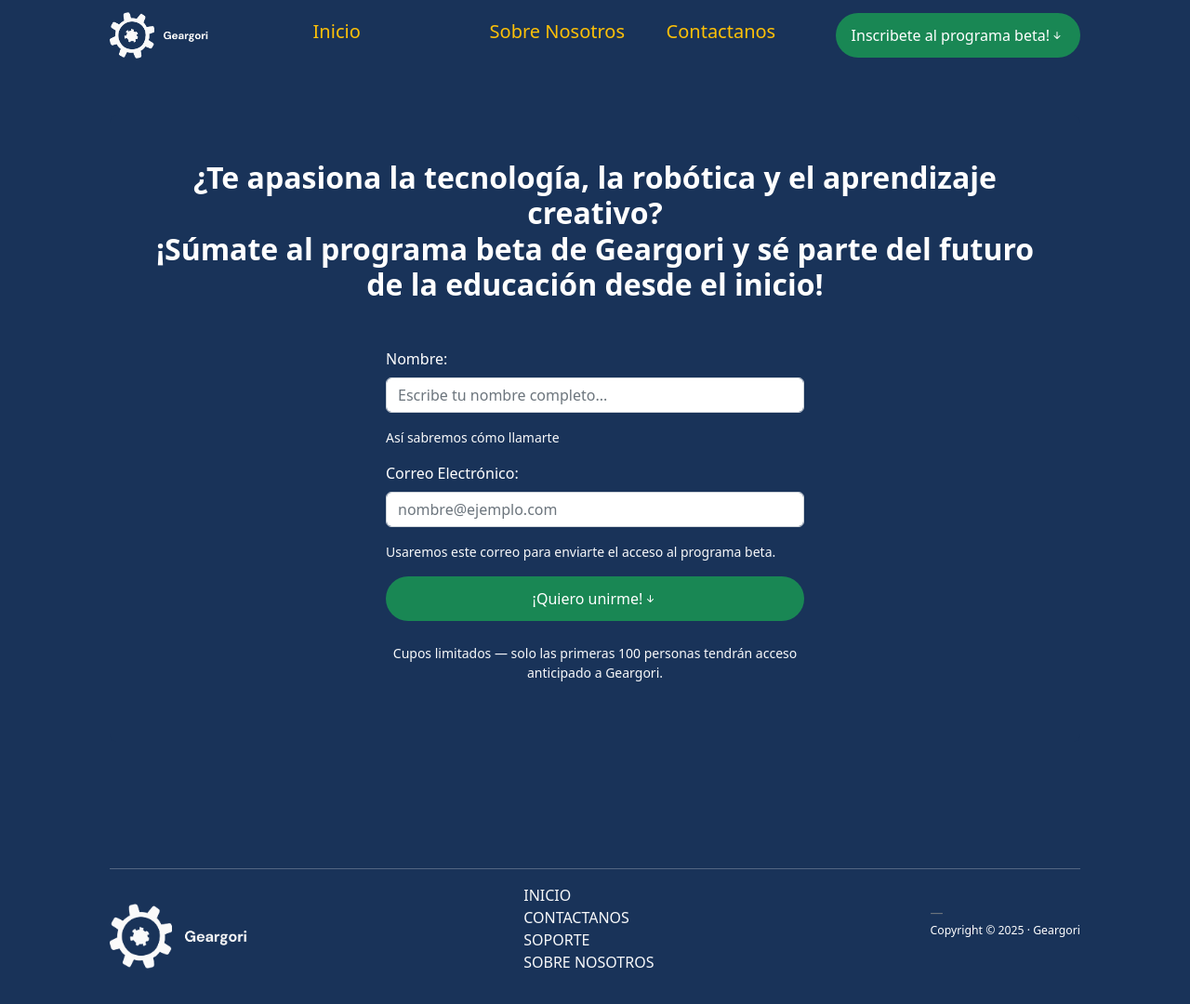
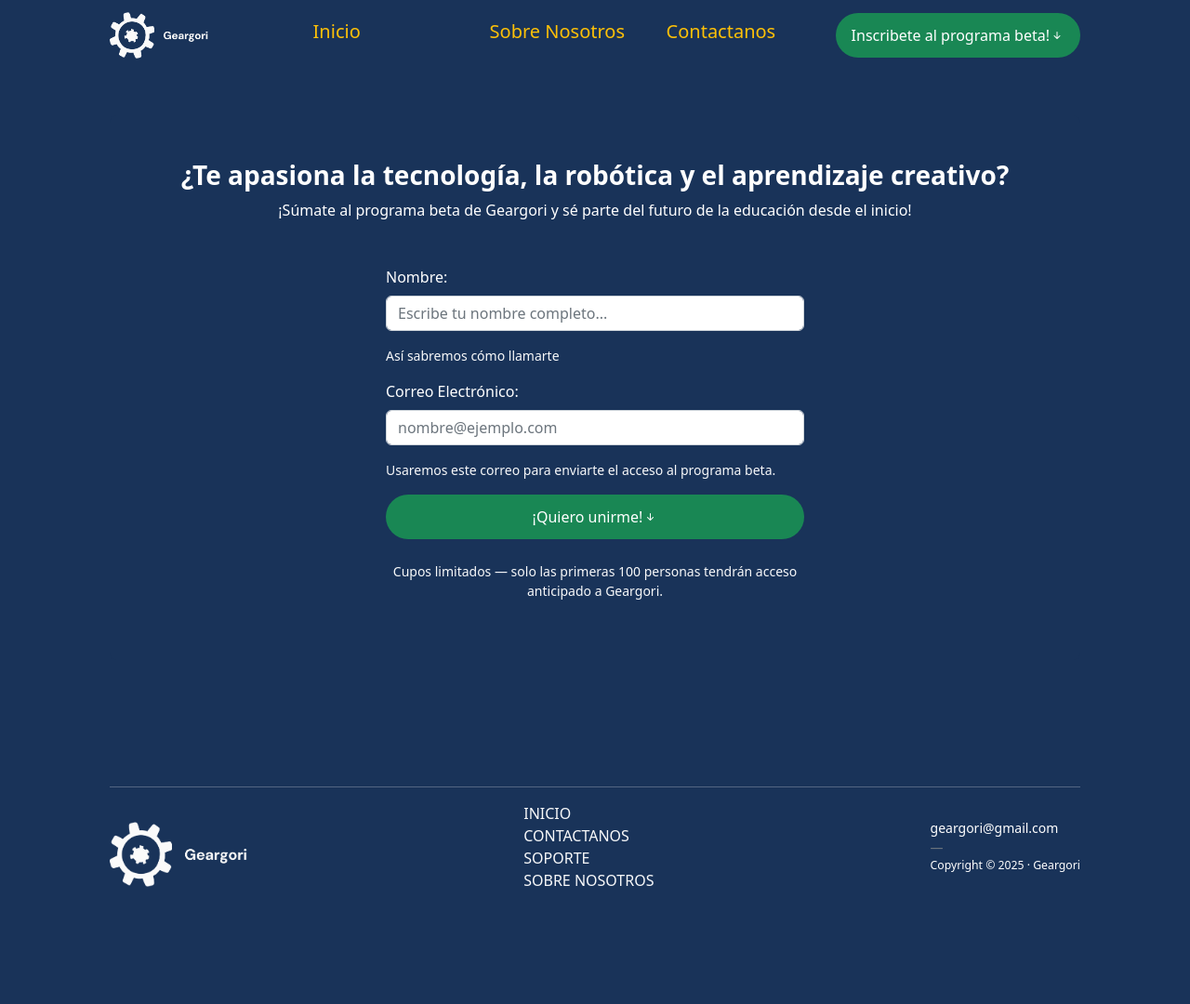
Before and after one commit to xRubenCamargox/Geargori-page, a website: page download.html in a window 1280 px wide. Shown: the whole page at 93% size. After the commit the page ends 999 px from the top, so only its background shows below. Drawn offline with nearby package versions, Linux system fonts and the light colour scheme.

Commit message:
ultimas modificaciones

```diff
--- a/download.html
+++ b/download.html
@@ -44,10 +44,10 @@
                     <section>
                         <div class="blue900 text-white rounded-3 py-5 px-4 px-md-5 mb-5">
                             <div class="text-center mb-5">
-                                <h2 class="fw-bolder">
-                                    ¿Te apasiona la tecnología, la robótica y el aprendizaje creativo?<br>
-                                    ¡Súmate al programa beta de Geargori y sé parte del futuro de la educación desde el inicio!
-                                </h2>
+                                <h3 class="fw-bolder">
+                                    ¿Te apasiona la tecnología, la robótica y el aprendizaje creativo?
+                                </h3>
+                                <p> ¡Súmate al programa beta de Geargori y sé parte del futuro de la educación desde el inicio!</p>
                             </div>
                             <div class="row gx-5 justify-content-center">
                                 <div class="col-lg-8 col-xl-6">
@@ -111,7 +111,10 @@
                         </ul>
                     </div>
                     <div class="col-auto">
-                        <div class="col-auto blockquote-footer"><div class="small m-0 text-white">Copyright &copy; 2025 &middot; Geargori</div></div>
+                        <p class="small m-0.5 text-white">geargori@gmail.com</p>
+                        <div class="col-auto blockquote-footer">
+                            <div class="small m-0 text-white">Copyright &copy; 2025 &middot; Geargori</div>
+                        </div>
                     </div>
                 </div>
             </div>
```
Also changed, not shown: contact.html (+4 -1 lines).
